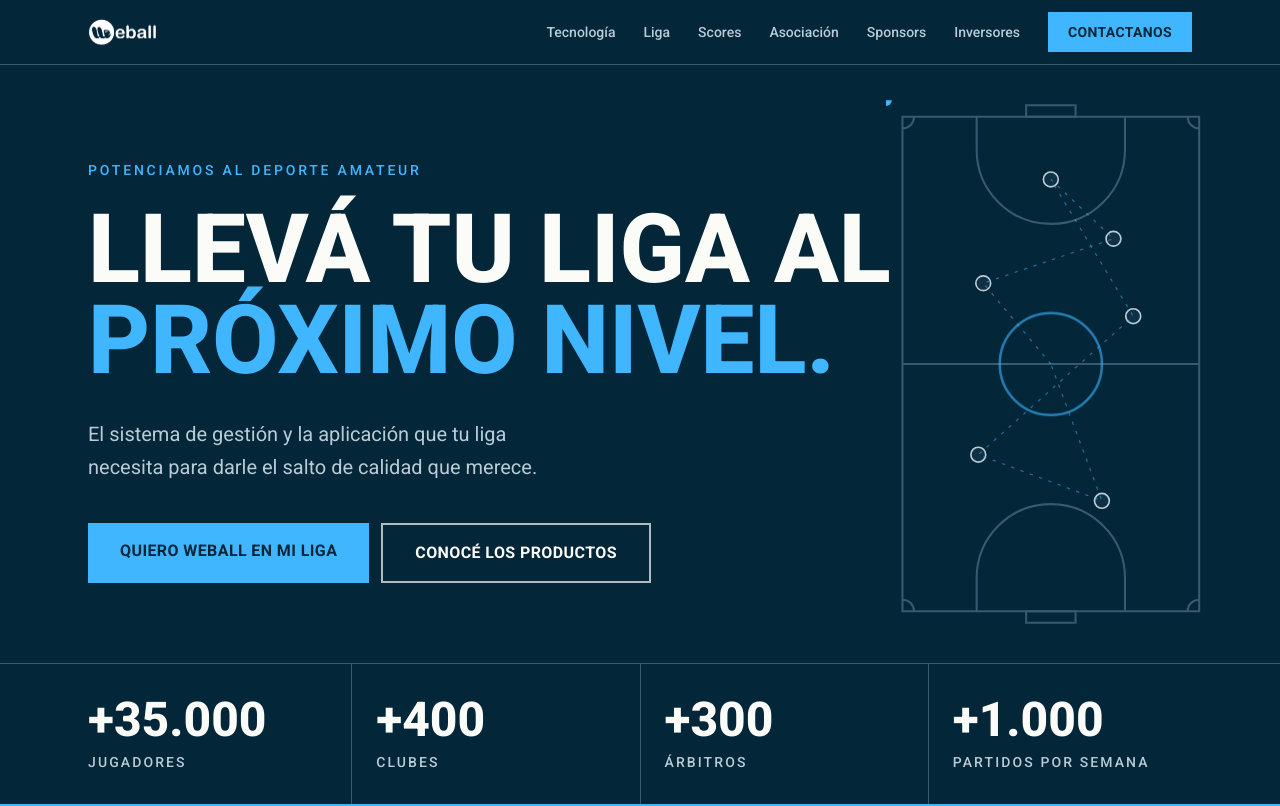
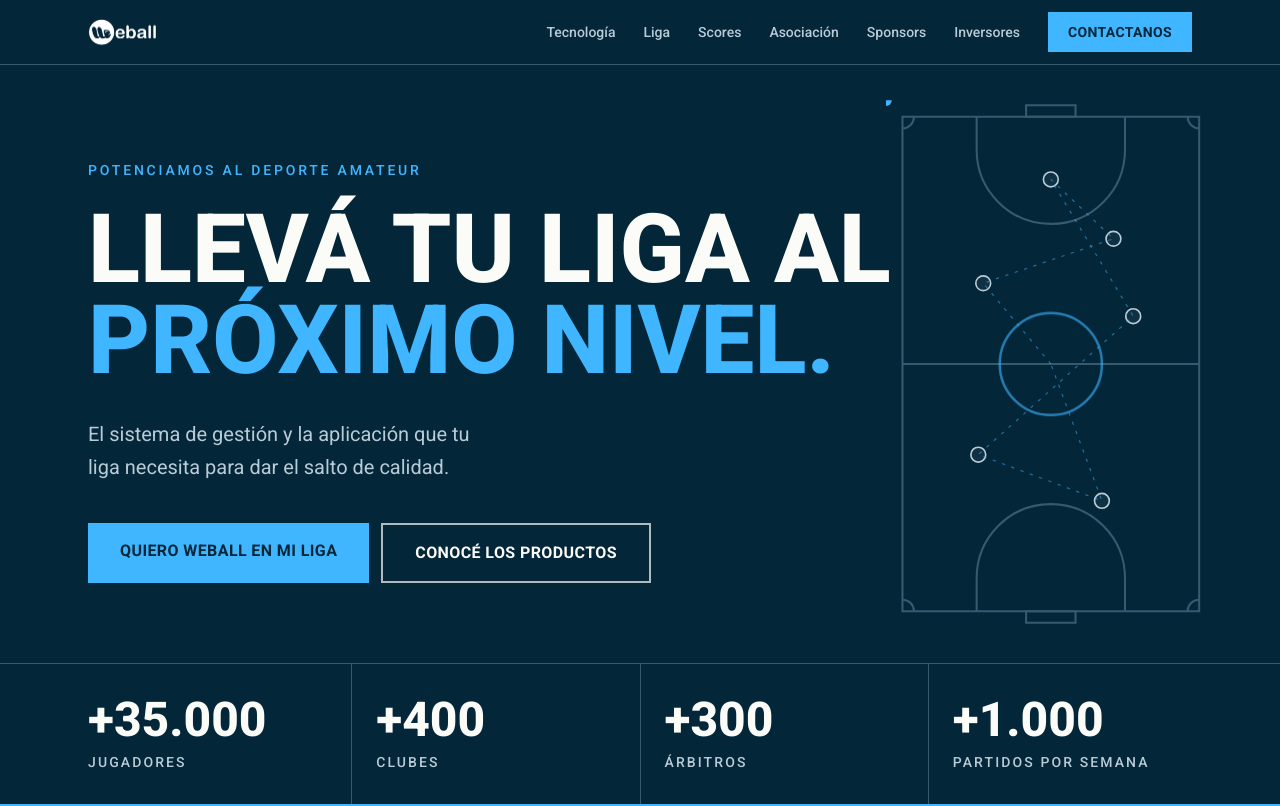
Before and after one commit to WeballCode/weball-landing, a React (Vite) app: page / in a window 1280 px wide. Shown: the top 806 px of the page. Built offline with nearby package versions, Linux system fonts and the light colour scheme.

Commit message:
Portada: texto más corto

```diff
--- a/src/components/Hero.jsx
+++ b/src/components/Hero.jsx
@@ -29,7 +29,7 @@
           </h1>
 
           <Reveal as="p" delay={450} className="mt-8 max-w-xl text-balance text-lg leading-relaxed text-bruma sm:text-xl">
-            El sistema de gestión y la aplicación que tu liga necesita para darle el salto de calidad que merece.
+            El sistema de gestión y la aplicación que tu liga necesita para dar el salto de calidad.
           </Reveal>
 
           <Reveal delay={600} className="mt-10 flex flex-col gap-3 sm:flex-row">
```
